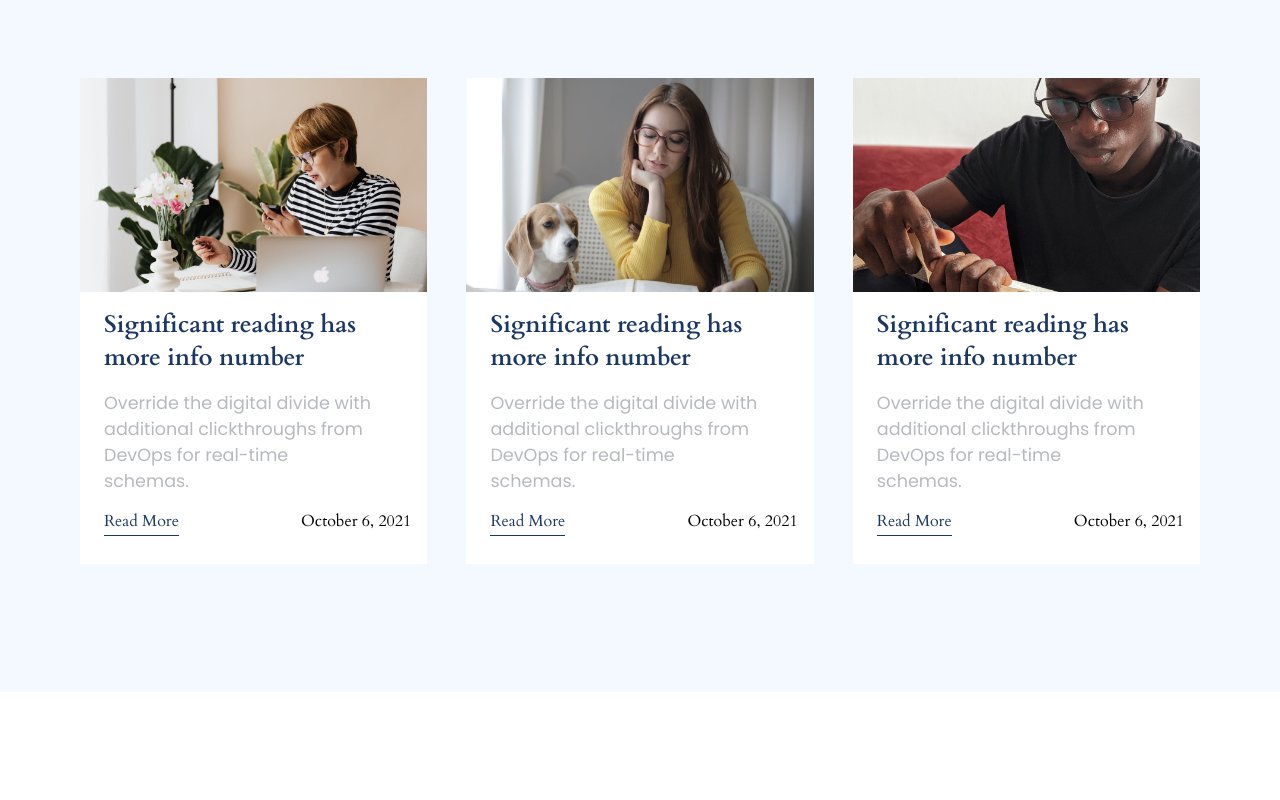
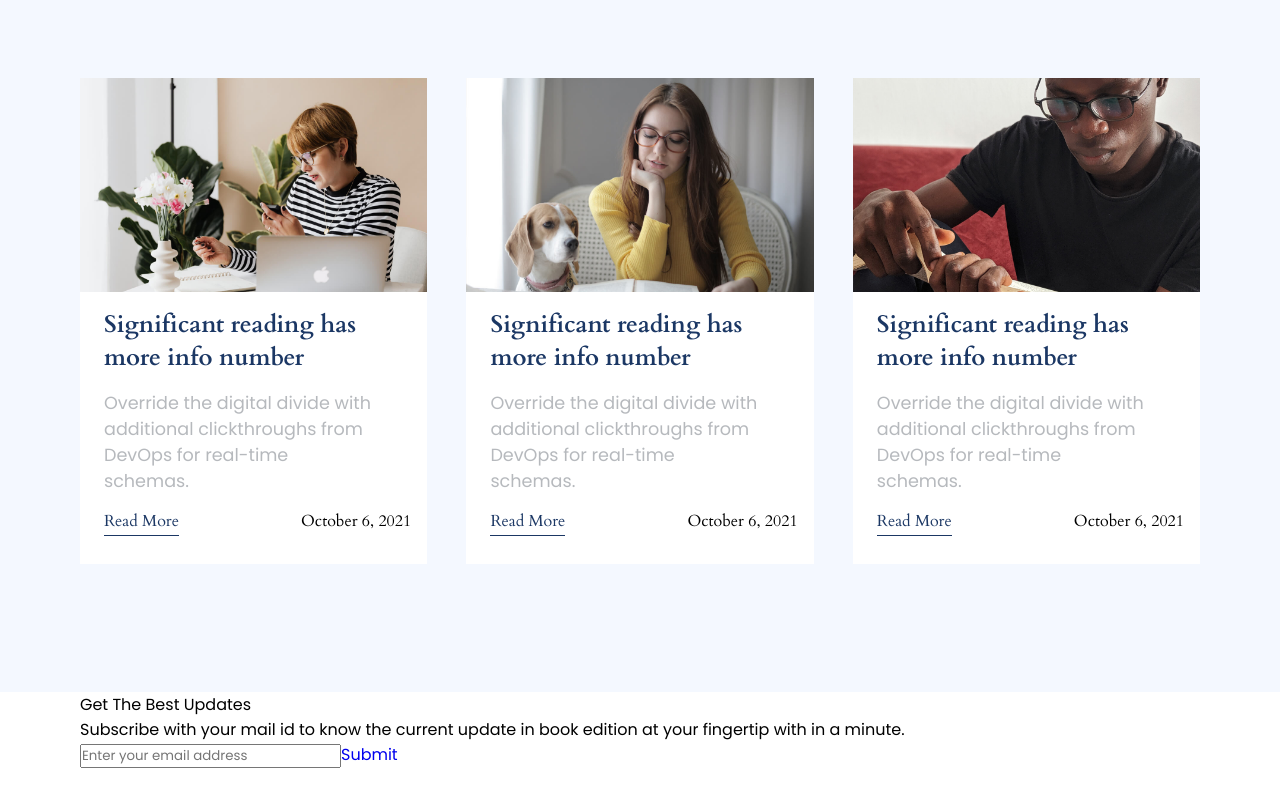
Before and after one commit to AzizMardonqulov/Book_shop, a React (Vite) app in the folder React-book-app/: page / in a window 1280 px wide. Shown: the part 10525-11325 px from the top of the page. Before the commit the page ends 11217 px from the top, so only its background shows below. Built offline with nearby package versions, Linux system fonts and the light colour scheme; a web font is replaced by a local one.

Commit message:
add html coke  futer part1 in home page

```diff
--- a/React-book-app/src/companents/article/article.css
+++ b/React-book-app/src/companents/article/article.css
@@ -45,11 +45,16 @@
 }
 .article-blog-1-img{
     width: 100%;
+    position: relative;
+    overflow: hidden;
 }
 .article-blog-1-img img{
     width: 100%;
     height: 100%;
     image-resolution:unset;
+}
+.article-blog-1:hover .article-blog-1-img img{
+    transform: scale(1.1);
 }
 .article-blog-1-lable{
     width: 100%;
--- /dev/null
+++ b/React-book-app/src/companents/futer/futer.css
@@ -0,0 +1,12 @@
+.futer{
+    width: 100%;
+    height: fit-content;
+    justify-content: space-between;
+    align-items: center;
+    padding-bottom: 2rem;
+}
+.futer-part-1{
+    width: 100%;
+    padding-left: 5rem;
+    padding-right: 5rem;
+}
--- /dev/null
+++ b/React-book-app/src/companents/futer/futer.jsx
@@ -0,0 +1,18 @@
+import React from 'react'
+import './futer.css'
+export default function futer() {
+  return (
+    <div className='futer'>
+        <div className="futer-part-1">
+                <div className="futer-part-1-in">
+                <div className="futer-part-1-lable-1">Get The Best Updates</div>
+                <div className="futer-part-1-lable-2">Subscribe with your mail id to know the current update in book edition at your fingertip with in a minute.</div>
+                <div className="futer-input">
+                <input type="email" required placeholder="Enter your email address"/>
+                <a href="#">Submit</a>
+            </div>
+                </div>
+        </div>
+    </div>
+  )
+}
--- a/React-book-app/src/page/Home.jsx
+++ b/React-book-app/src/page/Home.jsx
@@ -6,6 +6,7 @@ import Auther from '../companents/author/auther'
 import About from '../companents/about/about'
 import Trust from '../companents/trusted/trust'
 import Article from '../companents/article/article'
+import Futer from '../companents/futer/futer'
 
 export default function Home() {
   return (
@@ -16,6 +17,7 @@ export default function Home() {
           <About / >
           <Trust / >
           <Article / >
+          <Futer />
     </div>
   )
 }
```
